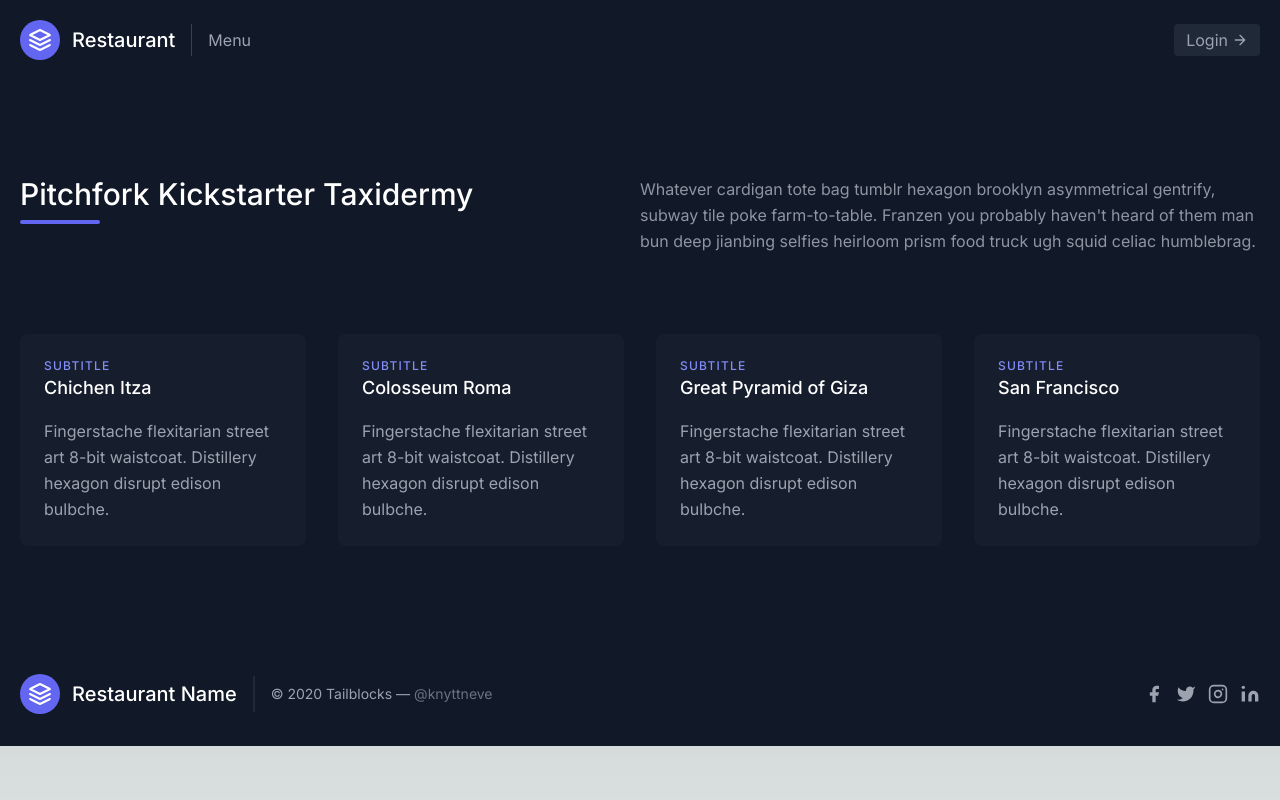
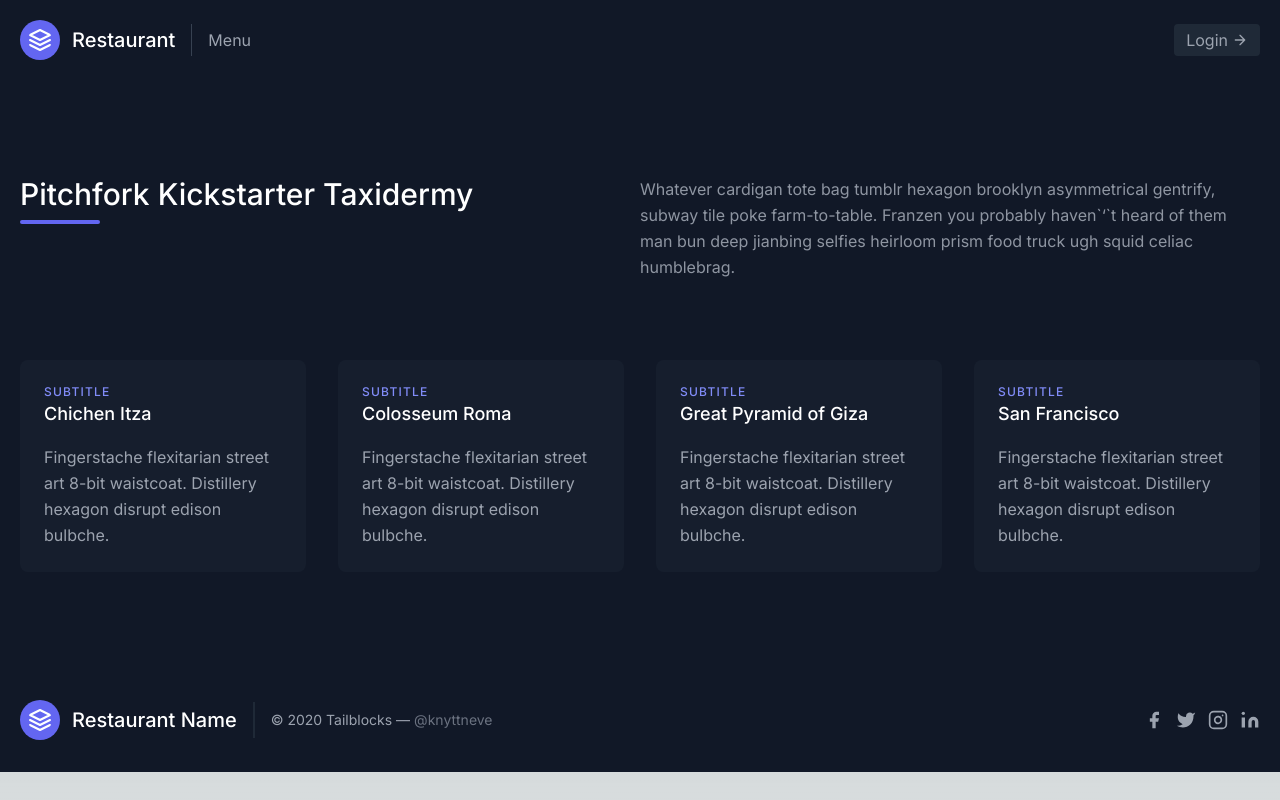
Before and after one commit to GourmetGuides/restuarant-webapp, a Next.js app: page /tables in a window 1280 px wide. Built offline with nearby package versions, Linux system fonts and the light colour scheme.

Commit message:
fixed lint errors

```diff
--- a/src/app/login/page.jsx
+++ b/src/app/login/page.jsx
@@ -19,7 +19,7 @@ const LoginPage = () => {
             <input type="email" id="email" name="email" class="w-full bg-gray-600 bg-opacity-20 focus:bg-transparent focus:ring-2 focus:ring-indigo-900 rounded border border-gray-600 focus:border-indigo-500 text-base outline-none text-gray-100 py-1 px-3 leading-8 transition-colors duration-200 ease-in-out"/>
           </div>
           <button class="text-white bg-indigo-500 border-0 py-2 px-8 focus:outline-none hover:bg-indigo-600 rounded text-lg">Button</button>
-          <p class="text-xs mt-3">Literally you probably haven't heard of them jean shorts.</p>
+          <p class="text-xs mt-3">Literally you probably haven`&lsquo;`t heard of them jean shorts.</p>
         </div>
       </div>
     </section>
--- a/src/components/Dishes.jsx
+++ b/src/components/Dishes.jsx
@@ -9,7 +9,7 @@ const Dishes = () => {
         <h1 class="sm:text-3xl text-2xl font-medium title-font mb-2 text-white">Pitchfork Kickstarter Taxidermy</h1>
         <div class="h-1 w-20 bg-indigo-500 rounded"></div>
       </div>
-      <p class="lg:w-1/2 w-full leading-relaxed text-gray-400 text-opacity-90">Whatever cardigan tote bag tumblr hexagon brooklyn asymmetrical gentrify, subway tile poke farm-to-table. Franzen you probably haven't heard of them man bun deep jianbing selfies heirloom prism food truck ugh squid celiac humblebrag.</p>
+      <p class="lg:w-1/2 w-full leading-relaxed text-gray-400 text-opacity-90">Whatever cardigan tote bag tumblr hexagon brooklyn asymmetrical gentrify, subway tile poke farm-to-table. Franzen you probably haven`&lsquo;`t heard of them man bun deep jianbing selfies heirloom prism food truck ugh squid celiac humblebrag.</p>
     </div>
     <div class="flex flex-wrap -m-4">
       <div class="xl:w-1/4 md:w-1/2 p-4">
```
